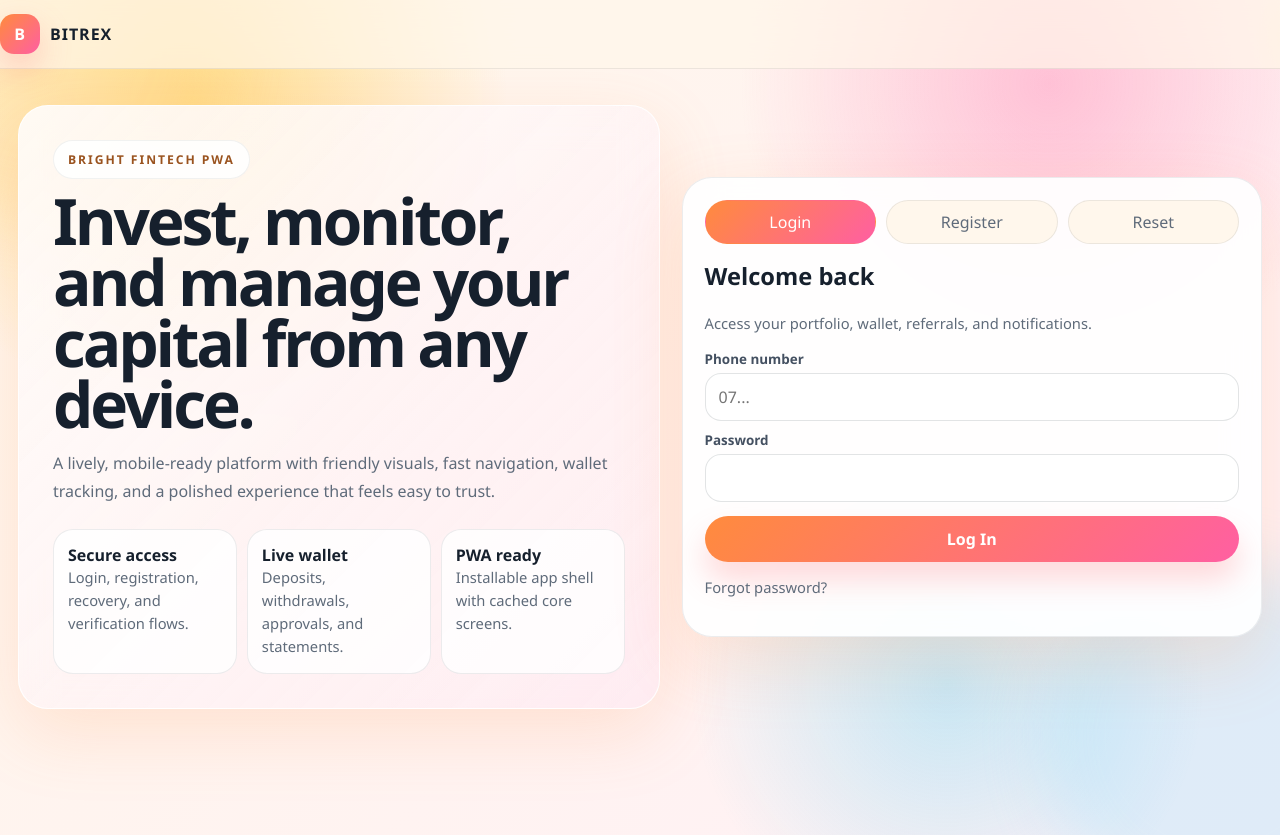
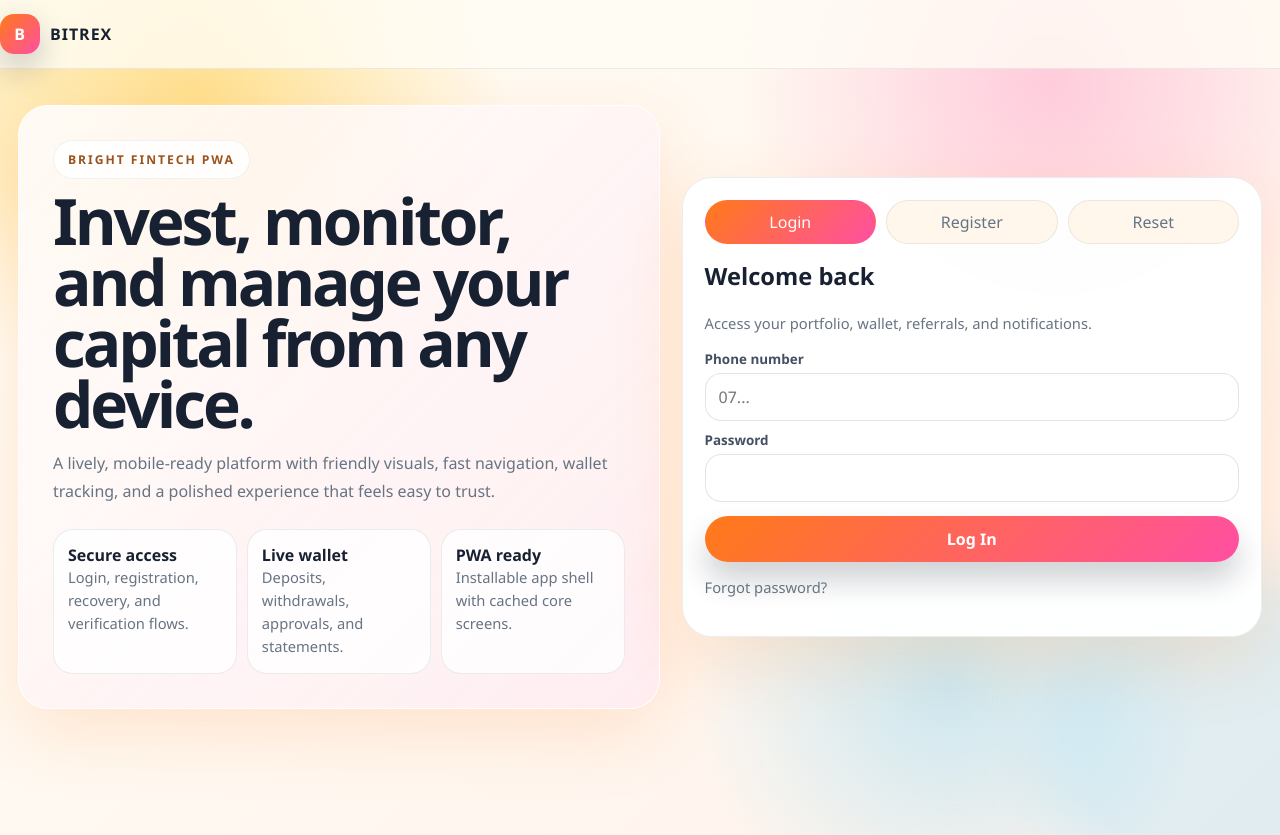
Before and after one commit to binkeymoo718-wq/bitrex, a Node server app: page / in a window 1280 px wide. Run offline with Node 20, Linux system fonts and the light colour scheme.

Commit message:
Update theme colors and styles in index.ejs

```diff
--- a/views/index.ejs
+++ b/views/index.ejs
@@ -3,7 +3,7 @@
 <head>
   <meta charset="UTF-8" />
   <meta name="viewport" content="width=device-width, initial-scale=1.0, viewport-fit=cover" />
-  <meta name="theme-color" content="#fff4e6" />
+  <meta name="theme-color" content="#fffdf5" />
   <meta name="apple-mobile-web-app-capable" content="yes" />
   <meta name="apple-mobile-web-app-status-bar-style" content="default" />
   <meta name="apple-mobile-web-app-title" content="BITREX" />
@@ -12,20 +12,20 @@
   <title>BITREX Investment Platform</title>
   <style>
     :root {
-      --bg: #fff7ea;
-      --bg2: #fff0f6;
-      --panel: rgba(255, 255, 255, 0.72);
-      --panel-strong: rgba(255, 255, 255, 0.92);
-      --line: rgba(22, 32, 45, 0.08);
-      --text: #16202d;
-      --muted: #5f6b7a;
-      --soft: #768395;
-      --orange: #ff8b3d;
-      --pink: #ff5fa2;
-      --cyan: #28c7f7;
-      --mint: #35d08a;
-      --gold: #ffcc4d;
-      --shadow: 0 24px 70px rgba(255, 143, 72, 0.18);
+      --bg: #fffdf5;
+      --bg2: #fff2eb;
+      --panel: rgba(255, 255, 255, 0.78);
+      --panel-strong: rgba(255, 255, 255, 0.96);
+      --line: rgba(24, 34, 49, 0.08);
+      --text: #182131;
+      --muted: #667483;
+      --soft: #8290a0;
+      --orange: #ff7a18;
+      --pink: #ff4fa3;
+      --cyan: #17bafc;
+      --mint: #29d27c;
+      --gold: #ffcb3d;
+      --shadow: 0 24px 70px rgba(255, 122, 24, 0.16);
     }
 
     * { box-sizing: border-box; }
@@ -36,9 +36,9 @@
       color: var(--text);
       font-family: "Segoe UI", "Trebuchet MS", Arial, sans-serif;
       background:
-        radial-gradient(circle at 15% 12%, rgba(255, 204, 77, 0.62), transparent 24%),
-        radial-gradient(circle at 82% 10%, rgba(255, 95, 162, 0.34), transparent 24%),
-        radial-gradient(circle at 74% 82%, rgba(40, 199, 247, 0.26), transparent 22%),
+        radial-gradient(circle at 15% 12%, rgba(255, 203, 61, 0.56), transparent 24%),
+        radial-gradient(circle at 82% 10%, rgba(255, 79, 163, 0.26), transparent 24%),
+        radial-gradient(circle at 74% 82%, rgba(23, 186, 252, 0.22), transparent 22%),
         linear-gradient(135deg, var(--bg), var(--bg2));
       overflow-x: hidden;
     }
@@ -54,8 +54,8 @@
       pointer-events: none;
       z-index: 0;
     }
-    body::before { top: -8rem; left: -8rem; background: #ffd98f; }
-    body::after { right: -7rem; bottom: -7rem; background: #8cdfff; }
+    body::before { top: -8rem; left: -8rem; background: #ffe19a; }
+    body::after { right: -7rem; bottom: -7rem; background: #93dfff; }
     a { color: inherit; text-decoration: none; }
     button, input, select { font: inherit; }
 
@@ -73,7 +73,7 @@
       z-index: 20;
       margin: -22px -18px 18px;
       padding: 14px 18px;
-      background: rgba(255, 247, 234, 0.7);
+      background: rgba(255, 253, 245, 0.78);
       backdrop-filter: blur(18px);
       border-bottom: 1px solid rgba(22, 32, 45, 0.08);
     }
@@ -100,7 +100,7 @@
       place-items: center;
       color: #fff;
       background: linear-gradient(135deg, var(--orange), var(--pink));
-      box-shadow: 0 14px 32px rgba(255, 111, 114, 0.3);
+      box-shadow: 0 14px 32px rgba(16, 24, 40, 0.22);
     }
     .top-actions {
       display: flex;
@@ -130,7 +130,7 @@
     .primary {
       padding: 12px 16px;
       background: linear-gradient(135deg, var(--orange), var(--pink));
-      box-shadow: 0 18px 30px rgba(255, 111, 114, 0.26);
+      box-shadow: 0 18px 30px rgba(16, 24, 40, 0.2);
     }
     .danger {
       padding: 12px 16px;
```
